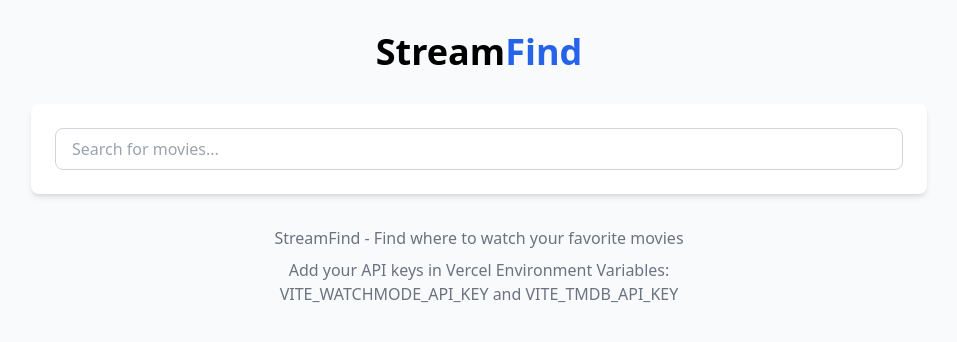
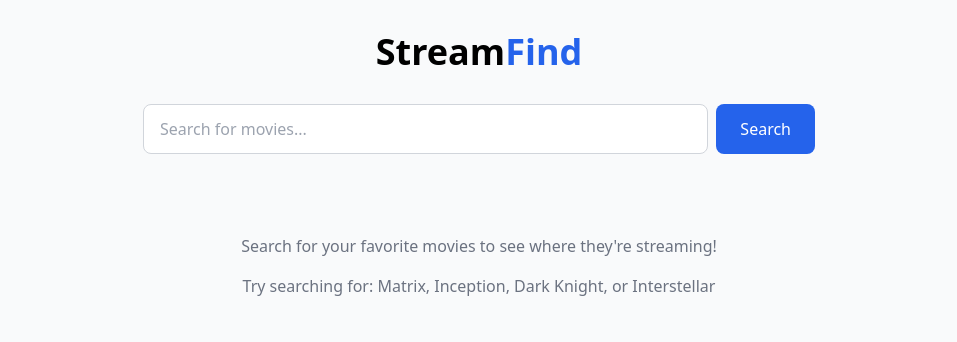
Before and after one commit to itsvartan/streamfind, a React (Vite) app: page / in a window 1280 px wide. Shown: the top 342 px of the page, without its empty margins (161-1118 px from the left). Built offline with nearby package versions, Linux system fonts and the light colour scheme.

Commit message:
Add functional movie search with mock data

```diff
--- /dev/null
+++ b/src/App.minimal.tsx
@@ -0,0 +1,42 @@
+import { useState } from 'react';
+
+function App() {
+  const [query, setQuery] = useState('');
+
+  return (
+    <div className="min-h-screen bg-gray-50 p-8">
+      <div className="max-w-4xl mx-auto">
+        <h1 className="text-4xl font-bold text-center mb-8">
+          Stream<span className="text-blue-600">Find</span>
+        </h1>
+
+        <div className="bg-white rounded-lg shadow-md p-6">
+          <input
+            type="text"
+            value={query}
+            onChange={(e) => setQuery(e.target.value)}
+            placeholder="Search for movies..."
+            className="w-full px-4 py-2 border border-gray-300 rounded-lg focus:outline-none focus:ring-2 focus:ring-blue-500"
+          />
+
+          {query && (
+            <p className="mt-4 text-gray-600">
+              Searching for: <strong>{query}</strong>
+            </p>
+          )}
+        </div>
+
+        <div className="mt-8 text-center text-sm text-gray-500">
+          <p>StreamFind - Find where to watch your favorite movies</p>
+          <p className="mt-2">
+            Add your API keys in Vercel Environment Variables:
+            <br />
+            VITE_WATCHMODE_API_KEY and VITE_TMDB_API_KEY
+          </p>
+        </div>
+      </div>
+    </div>
+  );
+}
+
+export default App;
--- a/src/App.tsx
+++ b/src/App.tsx
@@ -1,39 +1,161 @@
-import { useState } from 'react';
+import { useState, useEffect } from 'react';
+
+// Simple movie type
+interface Movie {
+  id: string;
+  title: string;
+  year: number;
+  poster: string;
+  overview: string;
+  streamingSources: string[];
+}
+
+// Mock data for demonstration
+const MOCK_MOVIES: Movie[] = [
+  {
+    id: '1',
+    title: 'The Matrix',
+    year: 1999,
+    poster: 'https://image.tmdb.org/t/p/w500/f89U3ADr1oiB1s9GkdPOEpXUk5H.jpg',
+    overview: 'A computer hacker learns about the true nature of reality.',
+    streamingSources: ['Netflix', 'Max', 'Prime Video']
+  },
+  {
+    id: '2',
+    title: 'Inception',
+    year: 2010,
+    poster: 'https://image.tmdb.org/t/p/w500/9gk7adHYeDvHkCSEqAvQNLV5Uge.jpg',
+    overview: 'A thief who steals corporate secrets through dream-sharing technology.',
+    streamingSources: ['Netflix', 'Apple TV+']
+  },
+  {
+    id: '3',
+    title: 'Interstellar',
+    year: 2014,
+    poster: 'https://image.tmdb.org/t/p/w500/gEU2QniE6E77NI6lCU6MxlNBvIx.jpg',
+    overview: 'A team of explorers travel through a wormhole in space.',
+    streamingSources: ['Paramount+', 'Prime Video']
+  },
+  {
+    id: '4',
+    title: 'The Dark Knight',
+    year: 2008,
+    poster: 'https://image.tmdb.org/t/p/w500/qJ2tW6WMUDux911r6m7haRef0WH.jpg',
+    overview: 'Batman faces the Joker in a battle for Gotham City.',
+    streamingSources: ['Max', 'Prime Video']
+  }
+];
 
 function App() {
   const [query, setQuery] = useState('');
+  const [movies, setMovies] = useState<Movie[]>([]);
+  const [loading, setLoading] = useState(false);
+  const [hasSearched, setHasSearched] = useState(false);
+
+  // Simple search function
+  const searchMovies = async (searchQuery: string) => {
+    if (!searchQuery.trim()) return;
+
+    setLoading(true);
+    setHasSearched(true);
+
+    // Simulate API delay
+    await new Promise(resolve => setTimeout(resolve, 500));
+
+    // Filter mock data based on query
+    const results = MOCK_MOVIES.filter(movie =>
+      movie.title.toLowerCase().includes(searchQuery.toLowerCase())
+    );
+
+    setMovies(results);
+    setLoading(false);
+  };
+
+  // Search on Enter key
+  const handleKeyPress = (e: React.KeyboardEvent) => {
+    if (e.key === 'Enter') {
+      searchMovies(query);
+    }
+  };
 
   return (
-    <div className="min-h-screen bg-gray-50 p-8">
-      <div className="max-w-4xl mx-auto">
+    <div className="min-h-screen bg-gray-50">
+      <div className="max-w-6xl mx-auto px-4 py-8">
         <h1 className="text-4xl font-bold text-center mb-8">
           Stream<span className="text-blue-600">Find</span>
         </h1>
 
-        <div className="bg-white rounded-lg shadow-md p-6">
+        <div className="max-w-2xl mx-auto mb-8">
+          <div className="flex gap-2">
             <input
               type="text"
               value={query}
               onChange={(e) => setQuery(e.target.value)}
+              onKeyPress={handleKeyPress}
               placeholder="Search for movies..."
-            className="w-full px-4 py-2 border border-gray-300 rounded-lg focus:outline-none focus:ring-2 focus:ring-blue-500"
+              className="flex-1 px-4 py-3 border border-gray-300 rounded-lg focus:outline-none focus:ring-2 focus:ring-blue-500"
             />
-
-          {query && (
-            <p className="mt-4 text-gray-600">
-              Searching for: <strong>{query}</strong>
-            </p>
-          )}
+            <button
+              onClick={() => searchMovies(query)}
+              className="px-6 py-3 bg-blue-600 text-white rounded-lg hover:bg-blue-700 transition-colors"
+            >
+              Search
+            </button>
+          </div>
         </div>
 
-        <div className="mt-8 text-center text-sm text-gray-500">
-          <p>StreamFind - Find where to watch your favorite movies</p>
-          <p className="mt-2">
-            Add your API keys in Vercel Environment Variables:
-            <br />
-            VITE_WATCHMODE_API_KEY and VITE_TMDB_API_KEY
-          </p>
+        {loading && (
+          <div className="text-center py-8">
+            <div className="inline-block animate-spin rounded-full h-8 w-8 border-b-2 border-blue-600"></div>
+            <p className="mt-2 text-gray-600">Searching...</p>
           </div>
+        )}
+
+        {!loading && hasSearched && movies.length === 0 && (
+          <div className="text-center py-8">
+            <p className="text-gray-600">No movies found. Try searching for "Matrix" or "Inception"</p>
+          </div>
+        )}
+
+        {!loading && movies.length > 0 && (
+          <div className="grid grid-cols-1 md:grid-cols-2 lg:grid-cols-3 xl:grid-cols-4 gap-6">
+            {movies.map((movie) => (
+              <div key={movie.id} className="bg-white rounded-lg shadow-md overflow-hidden hover:shadow-lg transition-shadow">
+                <img
+                  src={movie.poster}
+                  alt={movie.title}
+                  className="w-full h-64 object-cover"
+                />
+                <div className="p-4">
+                  <h3 className="font-semibold text-lg mb-1">{movie.title}</h3>
+                  <p className="text-gray-600 text-sm mb-2">{movie.year}</p>
+                  <p className="text-gray-700 text-sm mb-3 line-clamp-2">{movie.overview}</p>
+
+                  <div className="space-y-1">
+                    <p className="text-xs font-semibold text-gray-600">Available on:</p>
+                    <div className="flex flex-wrap gap-1">
+                      {movie.streamingSources.map((source) => (
+                        <span
+                          key={source}
+                          className="px-2 py-1 bg-blue-100 text-blue-800 text-xs rounded"
+                        >
+                          {source}
+                        </span>
+                      ))}
+                    </div>
+                  </div>
+                </div>
+              </div>
+            ))}
+          </div>
+        )}
+
+        {!hasSearched && (
+          <div className="text-center py-12 text-gray-500">
+            <p className="mb-4">Search for your favorite movies to see where they're streaming!</p>
+            <p className="text-sm">Try searching for: Matrix, Inception, Dark Knight, or Interstellar</p>
+          </div>
+        )}
       </div>
     </div>
   );
```
Lines whose indentation alone changed are shown as unchanged.
